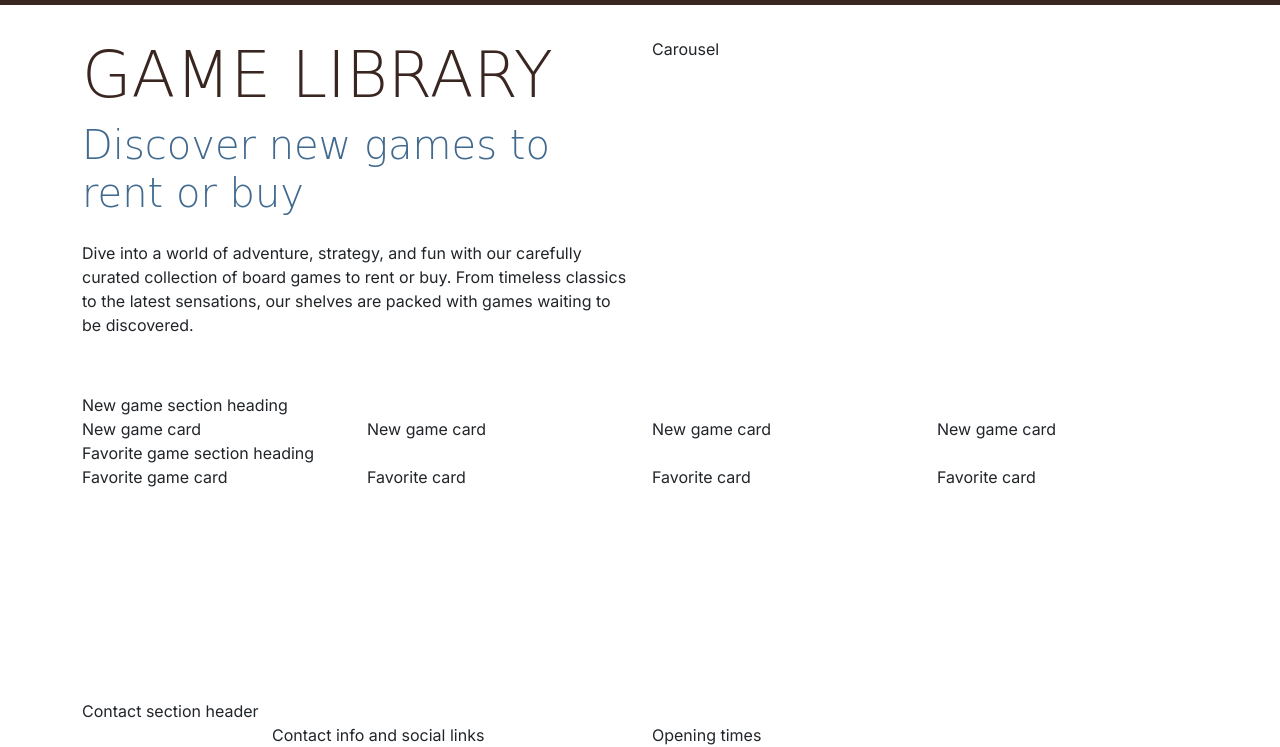
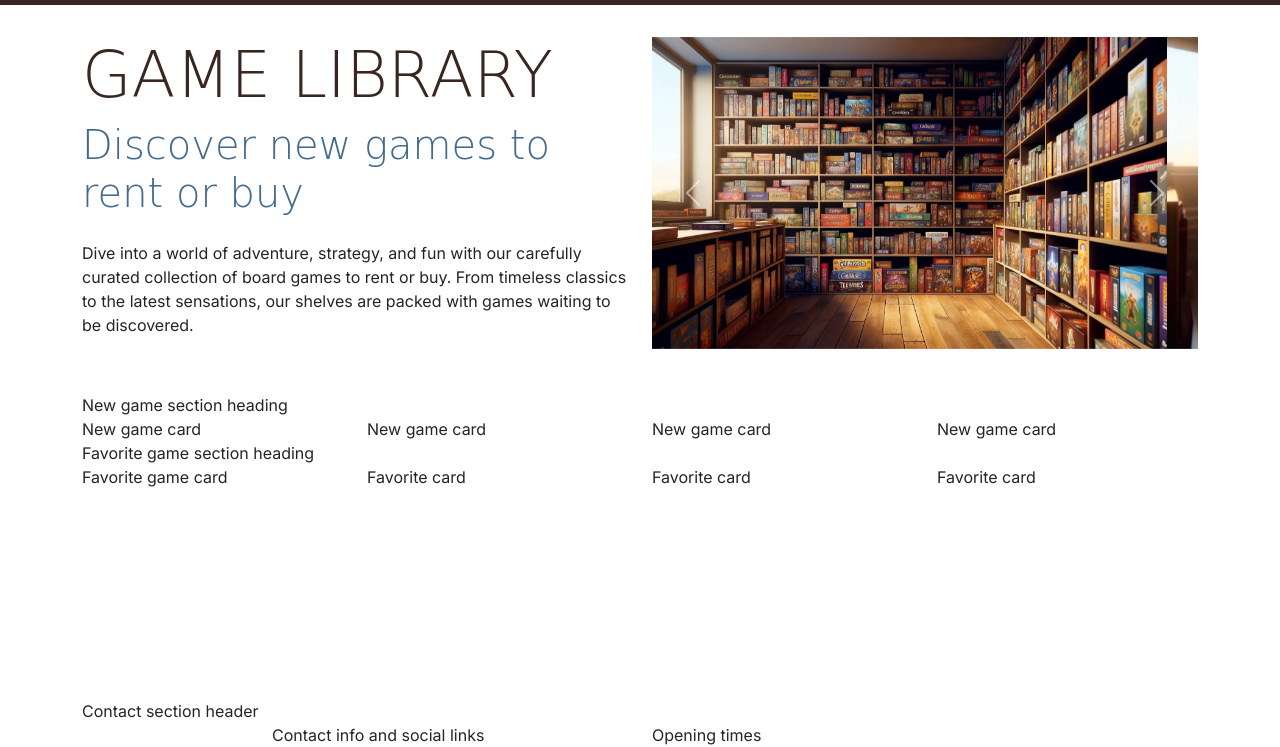
Before and after one commit to 14sammie41/boardwalk-games, a plain HTML site: page game-library.html in a window 1280 px wide. Shown: the part 53-800 px from the top of the page. Drawn offline with nearby package versions, Linux system fonts and the light colour scheme; a web font is replaced by a local one.

Commit message:
<Added the games library header and carousel. Tested both>

```diff
--- a/game-library.html
+++ b/game-library.html
@@ -100,7 +100,68 @@
             waiting to be discovered.
           </p>
         </div>
-        <div class="col-12 col-xl-6">Carousel</div>
+          <div class="col-12 col-xl-6">
+            <div
+              id="carouselExampleAutoplaying"
+              class="carousel slide"
+              data-bs-ride="carousel"
+            >
+              <div class="carousel-inner">
+                <div class="carousel-item active">
+                  <img
+                    src="assets/images/game-library-carousel-1.webp"
+                    class="d-block w-100"
+                    alt="Bookshelves filled with boardgames"
+                  />
+                </div>
+                <div class="carousel-item">
+                  <img
+                    src="assets/images/game-library-carousel-2.webp"
+                    class="d-block w-100"
+                    alt="Bookshelves filled with boardgames"
+                  />
+                </div>
+                <div class="carousel-item">
+                  <img
+                    src="assets/images/game-library-carousel-3.webp"
+                    class="d-block w-100"
+                    alt="Bookshelves filled with boardgames, one man is browsing the shelves"
+                  />
+                </div>
+                <div class="carousel-item">
+                  <img
+                    src="assets/images/game-library-carousel-4.webp"
+                    class="d-block w-100"
+                    alt="8 board games stacked on top of each other"
+                  />
+                </div>
+              </div>
+              <button
+                class="carousel-control-prev"
+                type="button"
+                data-bs-target="#carouselExampleAutoplaying"
+                data-bs-slide="prev"
+              >
+                <span
+                  class="carousel-control-prev-icon"
+                  aria-hidden="true"
+                ></span>
+                <span class="visually-hidden">Previous</span>
+              </button>
+              <button
+                class="carousel-control-next"
+                type="button"
+                data-bs-target="#carouselExampleAutoplaying"
+                data-bs-slide="next"
+              >
+                <span
+                  class="carousel-control-next-icon"
+                  aria-hidden="true"
+                ></span>
+                <span class="visually-hidden">Next</span>
+              </button>
+            </div>
+          </div>
       </div>
     </header>
 
```
